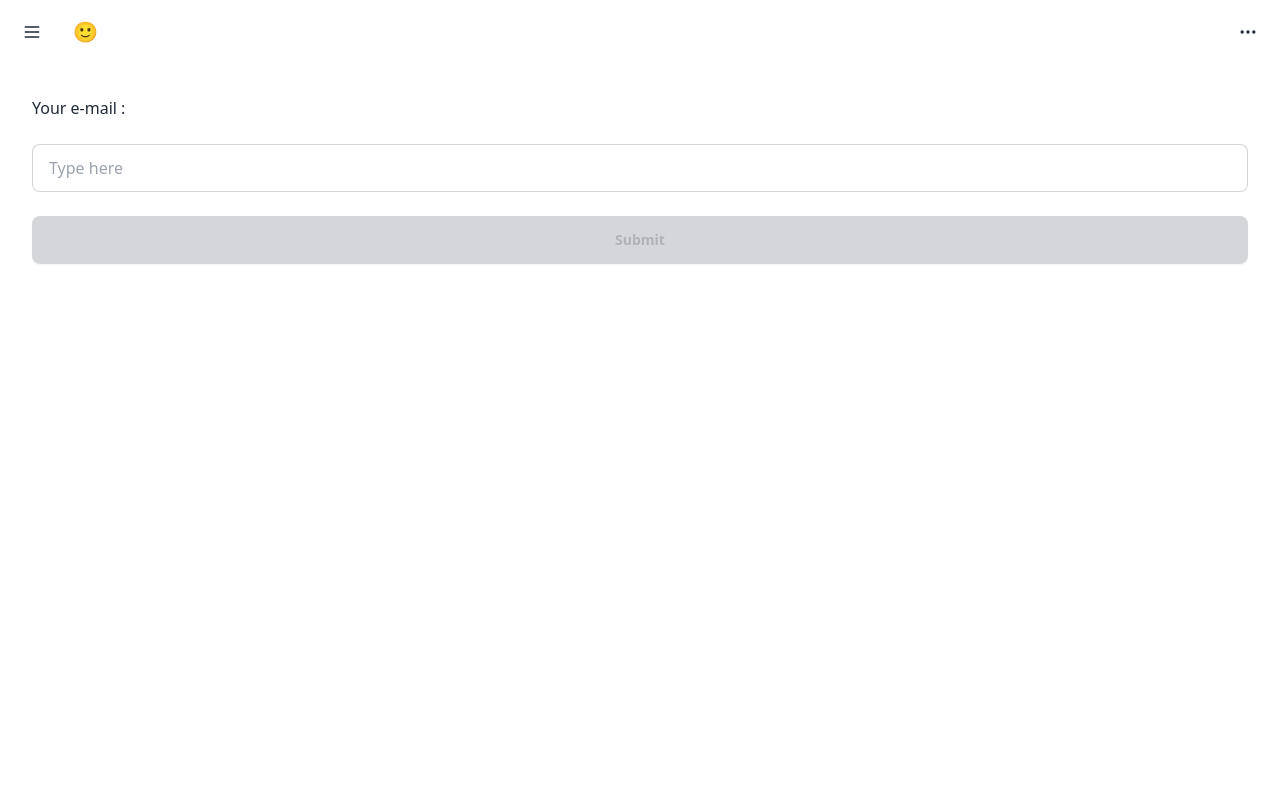
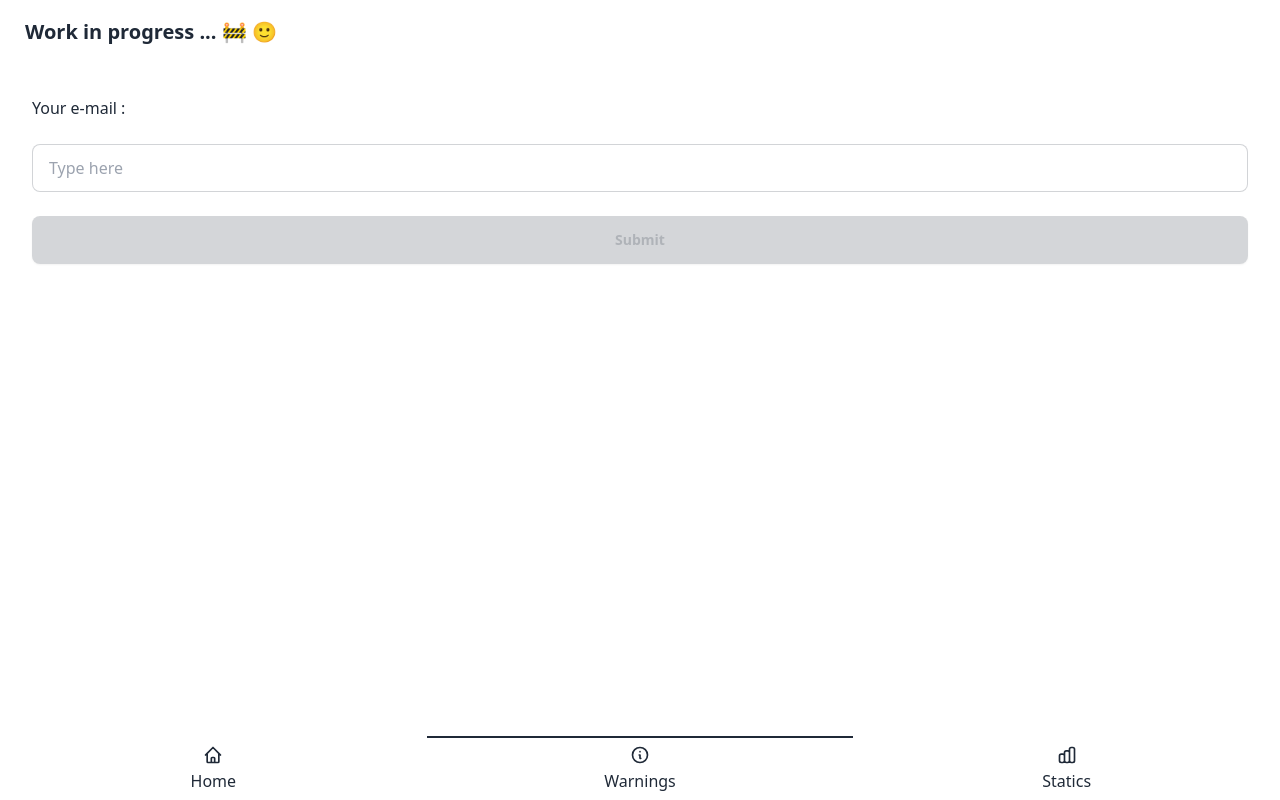
Before and after one commit to quentin-aslan/PWA, a Vue app: page /login in a window 1280 px wide. Built offline with nearby package versions, Linux system fonts and the light colour scheme.

Commit message:
:rotating_light: TS error fixed + :sparkles: Bottom navigation added

```diff
--- a/src/App.vue
+++ b/src/App.vue
@@ -1,9 +1,11 @@
 <template>
 	<TheHeader />
 	<RouterView />
+	<TheBottomNavigation />
 </template>
 
 <script setup lang="ts">
 import { RouterView } from "vue-router";
 import TheHeader from "@/components/TheHeader.vue";
+import TheBottomNavigation from "@/components/TheBottomNavigation.vue";
 </script>
--- a/src/components/DailyJournal.vue
+++ b/src/components/DailyJournal.vue
@@ -29,7 +29,7 @@
 });
 
 onBeforeMount(() => {
-	contentValue.value = todayContent.value?.content;
+	contentValue.value = todayContent.value?.content ?? "";
 });
 
 watch(contentValue, (value) => {
@@ -38,7 +38,7 @@
 		const indexOfTodayJournal = dailyJournal.value.indexOf(todayContent.value);
 		dailyJournal.value[indexOfTodayJournal].content = value;
 	} else {
-		dailyJournal.value.push({ date: new Date(), content: value });
+		dailyJournal.value.push({ date: Date.now().toString(), content: value });
 	}
 
 	localStorage.setItem("dailyJournal", JSON.stringify(dailyJournal.value));
--- a/src/components/MoodTracker.vue
+++ b/src/components/MoodTracker.vue
@@ -38,7 +38,7 @@
 		const indexOfTodayMood = moodTracker.value.indexOf(todayMood.value);
 		moodTracker.value[indexOfTodayMood].mood = value;
 	} else {
-		moodTracker.value.push({ date: new Date(), mood: value });
+		moodTracker.value.push({ date: Date.now().toString(), mood: value });
 	}
 
 	localStorage.setItem("moodTracker", JSON.stringify(moodTracker.value));
--- /dev/null
+++ b/src/components/TheBottomNavigation.vue
@@ -0,0 +1,33 @@
+<template>
+	<div class="btm-nav">
+		<button>
+			<svg xmlns="http://www.w3.org/2000/svg" class="h-5 w-5" fill="none" viewBox="0 0 24 24" stroke="currentColor">
+				<path
+					stroke-linecap="round"
+					stroke-linejoin="round"
+					stroke-width="2"
+					d="M3 12l2-2m0 0l7-7 7 7M5 10v10a1 1 0 001 1h3m10-11l2 2m-2-2v10a1 1 0 01-1 1h-3m-6 0a1 1 0 001-1v-4a1 1 0 011-1h2a1 1 0 011 1v4a1 1 0 001 1m-6 0h6"
+				/>
+			</svg>
+			<span class="btm-nav-label">Home</span>
+		</button>
+		<button class="active">
+			<svg xmlns="http://www.w3.org/2000/svg" class="h-5 w-5" fill="none" viewBox="0 0 24 24" stroke="currentColor">
+				<path stroke-linecap="round" stroke-linejoin="round" stroke-width="2" d="M13 16h-1v-4h-1m1-4h.01M21 12a9 9 0 11-18 0 9 9 0 0118 0z" />
+			</svg>
+			<span class="btm-nav-label">Warnings</span>
+		</button>
+		<button>
+			<svg xmlns="http://www.w3.org/2000/svg" class="h-5 w-5" fill="none" viewBox="0 0 24 24" stroke="currentColor">
+				<path
+					stroke-linecap="round"
+					stroke-linejoin="round"
+					stroke-width="2"
+					d="M9 19v-6a2 2 0 00-2-2H5a2 2 0 00-2 2v6a2 2 0 002 2h2a2 2 0 002-2zm0 0V9a2 2 0 012-2h2a2 2 0 012 2v10m-6 0a2 2 0 002 2h2a2 2 0 002-2m0 0V5a2 2 0 012-2h2a2 2 0 012 2v14a2 2 0 01-2 2h-2a2 2 0 01-2-2z"
+				/>
+			</svg>
+			<span class="btm-nav-label">Statics</span>
+		</button>
+	</div>
+</template>
+<script lang="ts" setup></script>
--- a/src/components/TheHeader.vue
+++ b/src/components/TheHeader.vue
@@ -1,26 +1,7 @@
 <template>
 	<div class="navbar bg-base-100">
-		<div class="flex-none">
-			<button class="btn btn-square btn-ghost">
-				<svg xmlns="http://www.w3.org/2000/svg" fill="none" viewBox="0 0 24 24" class="inline-block w-5 h-5 stroke-current">
-					<path stroke-linecap="round" stroke-linejoin="round" stroke-width="2" d="M4 6h16M4 12h16M4 18h16"></path>
-				</svg>
-			</button>
-		</div>
 		<div class="flex-1">
-			<a @click="router.push('/')" class="btn btn-ghost text-xl">🙂</a>
-		</div>
-		<div class="flex-none">
-			<button class="btn btn-square btn-ghost">
-				<svg xmlns="http://www.w3.org/2000/svg" fill="none" viewBox="0 0 24 24" class="inline-block w-5 h-5 stroke-current">
-					<path
-						stroke-linecap="round"
-						stroke-linejoin="round"
-						stroke-width="2"
-						d="M5 12h.01M12 12h.01M19 12h.01M6 12a1 1 0 11-2 0 1 1 0 012 0zm7 0a1 1 0 11-2 0 1 1 0 012 0zm7 0a1 1 0 11-2 0 1 1 0 012 0z"
-					></path>
-				</svg>
-			</button>
+			<a @click="router.push('/')" class="btn btn-ghost text-xl">Work in progress ... 🚧 🙂</a>
 		</div>
 	</div>
 </template>
--- a/src/stores/userStore.ts
+++ b/src/stores/userStore.ts
@@ -1,14 +1,14 @@
 import { defineStore } from "pinia";
 import { computed, ref, watch } from "vue";
 import type { Ref } from "vue";
-import { DailyJournal, Mood } from "@/types/types";
+import type { DailyJournal, Mood } from "@/types/types";
 import { getFormattedDate } from "@/utils";
 
 export const useUserStore = defineStore("UserStore", () => {
 	const username: Ref<string | null> = ref(null);
 	const isLogin = computed(() => username.value !== null);
-	const moodTracker: Ref<Mood[] | []> = ref([]);
-	const dailyJournal: Ref<DailyJournal[] | []> = ref([]);
+	const moodTracker: Ref<Mood[]> = ref([]);
+	const dailyJournal: Ref<DailyJournal[]> = ref([]);
 
 	watch(username, (value) => {
 		if (value) localStorage.setItem("username", value);
--- a/src/types/types.ts
+++ b/src/types/types.ts
@@ -1,6 +1,6 @@
 export type Mood = {
 	date: string;
-	mood: boolean; // 0 - 5
+	mood: number; // 0 - 5
 };
 
 export type DailyJournal = {
--- a/src/views/DailyJournalHistory.vue
+++ b/src/views/DailyJournalHistory.vue
@@ -16,7 +16,7 @@
 <script lang="ts" setup>
 import { useUserStore } from "@/stores/userStore";
 import { getFormattedDate } from "@/utils";
-import { DailyJournal } from "@/types/types";
+import type { DailyJournal } from "@/types/types";
 
 const userStore = useUserStore();
 const { dailyJournal, getMoodFromDate } = userStore;
```
Also changed, not shown: 1 other file (tests, documents, lock files or other folders).
